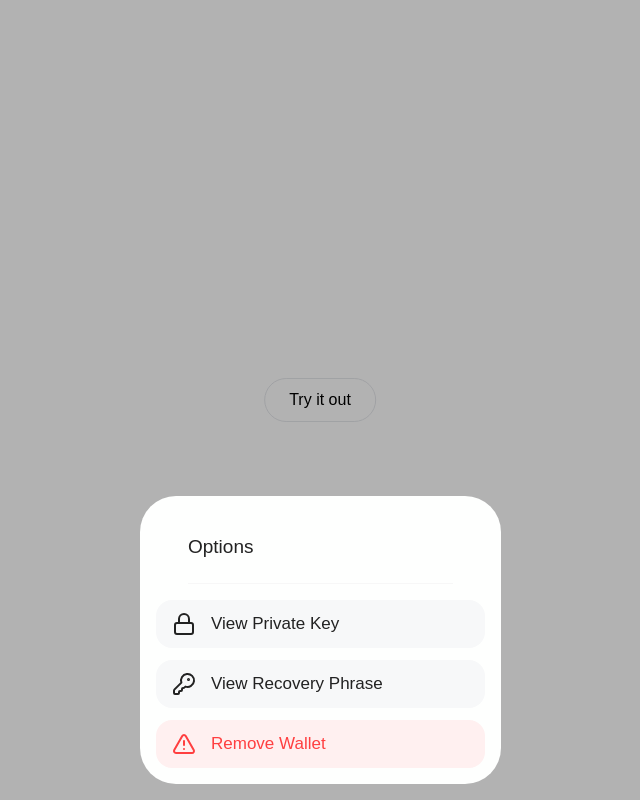
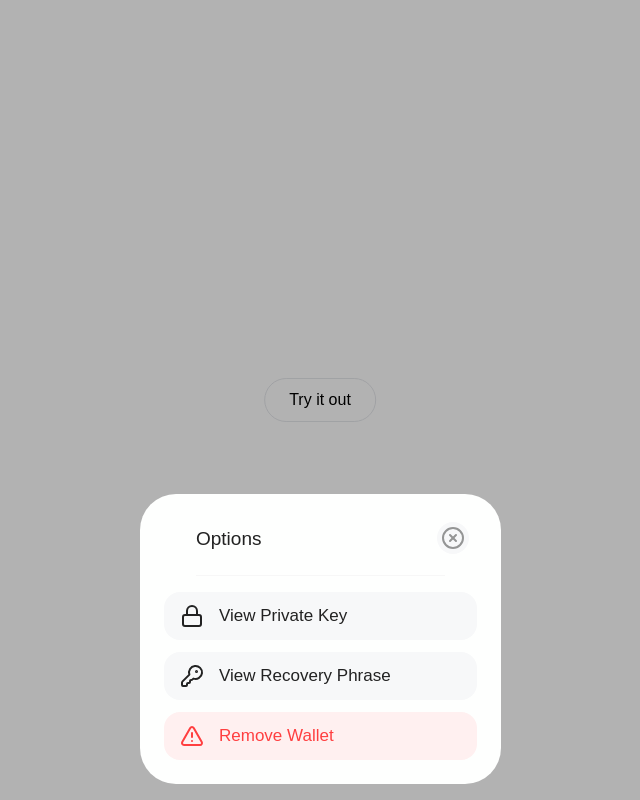
Before and after one commit to Piyushxz/ComponentsBin, a Next.js app: page /drawer in a window 1280 px wide. Both pictures are taken after a click on the button "Try it out". Shown: the whole page, without its empty margins (320-960 px from the left). Built offline with nearby package versions, Linux system fonts and the light colour scheme.

Commit message:
improvements

```diff
--- a/app/drawer/page.tsx
+++ b/app/drawer/page.tsx
@@ -1,13 +1,19 @@
 "use client";
 
 import { DefaultView, Key, Phrase, RemoveWallet } from "@/components/DrawerComponents";
-import { useMemo, useState } from "react";
+import { useMemo, useRef, useState } from "react";
+import useMeasure from "react-use-measure";
+import { motion, AnimatePresence } from "framer-motion";
 import { Drawer } from 'vaul';
+import { CircleX } from "lucide-react";
 
 export default function FamilyDrawer() {
   const [isOpen, setIsOpen] = useState(false);
 
   const [view,setView] = useState("default")
+  const [elementRef, bounds] = useMeasure();
+  const previousHeightRef = useRef();
+
 
   const content = useMemo(() => {
     switch (view) {
@@ -21,6 +27,27 @@ export default function FamilyDrawer() {
         return <Key setView={setView} />;
     }
   }, [view]);
+  const opacityDuration = useMemo(() => {
+    const MIN_DURATION = 0.15;
+    const MAX_DURATION = 0.27;
+
+    if (!previousHeightRef.current) {
+      previousHeightRef.current = bounds.height;
+      return MIN_DURATION;
+    }
+
+    const heightDifference = Math.abs(
+      bounds.height - previousHeightRef.current,
+    );
+    previousHeightRef.current = bounds.height;
+
+    const duration = Math.min(
+      Math.max(heightDifference / 500, MIN_DURATION),
+      MAX_DURATION,
+    );
+
+    return duration;
+  }, [bounds.height]);
   return (
     <>
       <button
@@ -38,8 +65,46 @@ export default function FamilyDrawer() {
             onClick={() => setIsOpen(false)}
           />
 
-          <Drawer.Content  className="fixed inset-x-4 bottom-4 z-10 mx-auto p-4 max-w-[361px] overflow-hidden rounded-[36px] bg-[#FEFFFE] outline-none md:mx-auto md:w-full">
-            {content}
+          <Drawer.Content
+            asChild
+            className="fixed inset-x-4 bottom-4 z-10 mx-auto max-w-[361px] overflow-hidden rounded-[36px] bg-[#FEFFFE] outline-none md:mx-auto md:w-full"
+          >
+            <motion.div animate={{ height: bounds.height ,
+                  transition: {
+                    duration: 0.27,
+                    ease: [0.25, 1, 0.5, 1],
+                  },
+            }}
+
+            >
+              <Drawer.Close asChild>
+                <button
+                  data-vaul-no-drag=""
+                  className="absolute right-8 top-7 z-10 flex h-8 w-8 items-center justify-center rounded-full bg-[#F7F8F9] text-[#949595] transition-transform focus:scale-95 focus-visible:shadow-focus-ring-button active:scale-75"
+                >
+                  <CircleX />
+                </button>
+              </Drawer.Close>
+              <div   ref={elementRef} className="px-6 pb-6 pt-2.5 antialiased">
+              <AnimatePresence mode="popLayout" custom={view}>
+              <motion.div
+              initial={{opacity:0,scale:0.96}}
+              animate={{opacity:1,scale:1}}
+              exit={{opacity:0,scale:0.96}}
+              transition={{
+                duration: opacityDuration,
+                ease: [0.26, 0.08, 0.25, 1],
+              }}
+              key={view}
+             >
+                {content}
+              </motion.div>
+              </AnimatePresence>
+              </div>
+
+
+
+            </motion.div>
           </Drawer.Content>
           </Drawer.Portal>
           </Drawer.Root>
--- a/package.json
+++ b/package.json
@@ -10,11 +10,13 @@
   },
   "dependencies": {
     "clsx": "^2.1.1",
+    "framer-motion": "^12.6.5",
     "lucide": "^0.487.0",
     "lucide-react": "^0.487.0",
     "next": "15.3.0",
     "react": "^19.0.0",
     "react-dom": "^19.0.0",
+    "react-use-measure": "^2.1.7",
     "vaul": "^1.1.2"
   },
   "devDependencies": {
```
Also changed, not shown: 1 other file (tests, documents, lock files or other folders).
